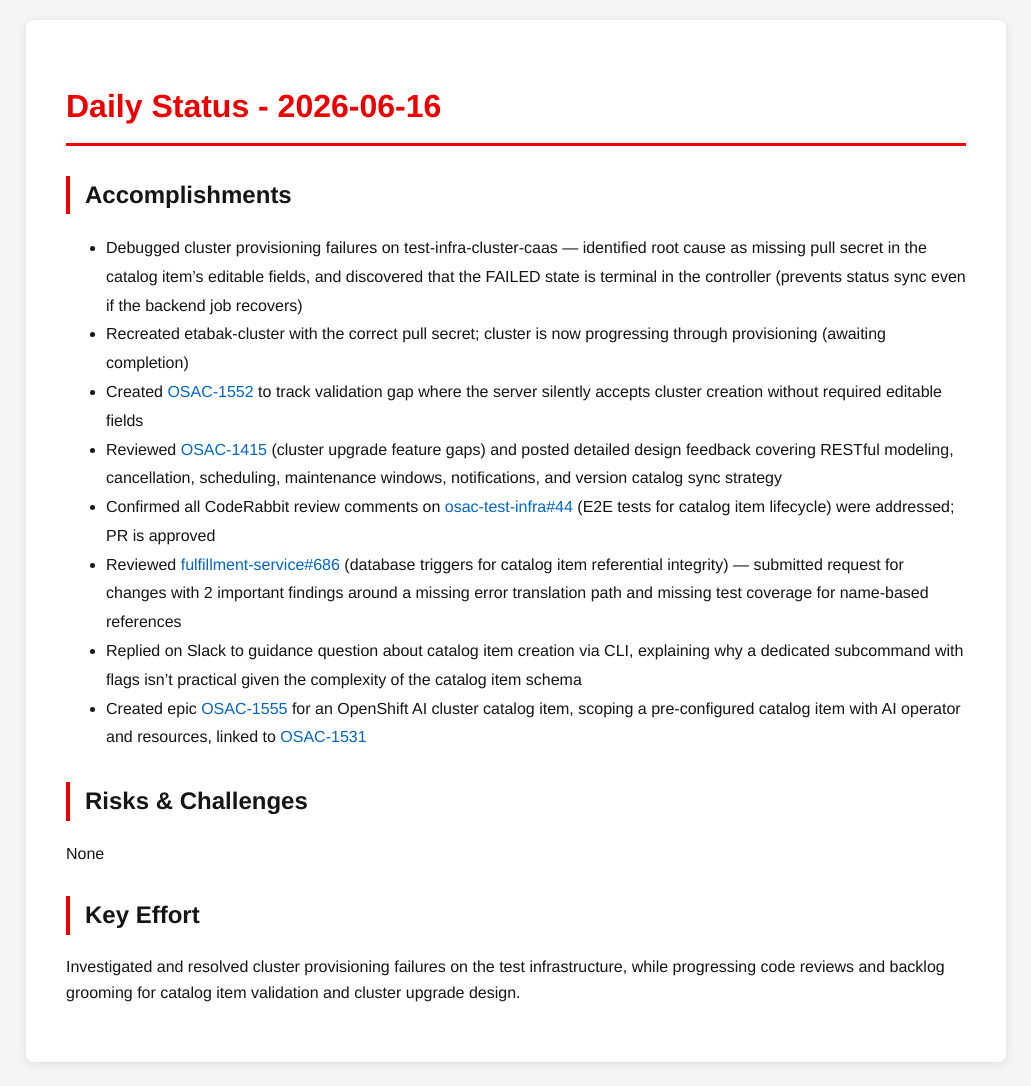
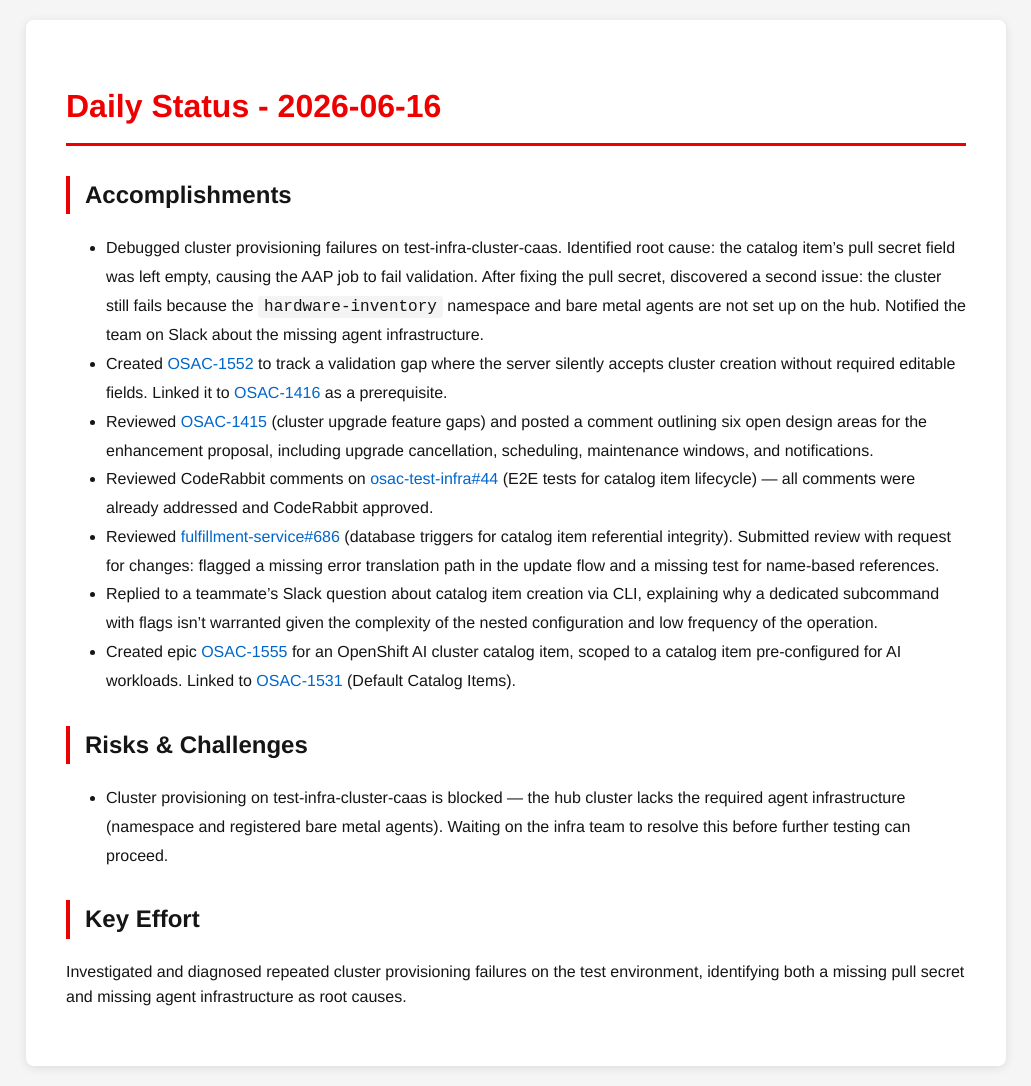
Before and after one commit to tzvatot/daily-status, a Jekyll site: the page built from 2026-06-16.md, in a window 1280 px wide. Shown: the whole page, without its empty margins (124-1155 px from the left). Built offline with Jekyll 4.4.1, drawn with Linux system fonts in a browser that asks for light colours.

Commit message:
Daily status update - 2026-06-16

```diff
--- a/2026-06-16.md
+++ b/2026-06-16.md
@@ -7,17 +7,16 @@ date: 2026-06-16
 # Daily Status - 2026-06-16
 
 ## Accomplishments
-- Debugged cluster provisioning failures on test-infra-cluster-caas — identified root cause as missing pull secret in the catalog item's editable fields, and discovered that the FAILED state is terminal in the controller (prevents status sync even if the backend job recovers)
-- Recreated etabak-cluster with the correct pull secret; cluster is now progressing through provisioning (awaiting completion)
-- Created [OSAC-1552](https://redhat.atlassian.net/browse/OSAC-1552) to track validation gap where the server silently accepts cluster creation without required editable fields
-- Reviewed [OSAC-1415](https://redhat.atlassian.net/browse/OSAC-1415) (cluster upgrade feature gaps) and posted detailed design feedback covering RESTful modeling, cancellation, scheduling, maintenance windows, notifications, and version catalog sync strategy
-- Confirmed all CodeRabbit review comments on [osac-test-infra#44](https://github.com/osac-project/osac-test-infra/pull/44) (E2E tests for catalog item lifecycle) were addressed; PR is approved
-- Reviewed [fulfillment-service#686](https://github.com/osac-project/fulfillment-service/pull/686) (database triggers for catalog item referential integrity) — submitted request for changes with 2 important findings around a missing error translation path and missing test coverage for name-based references
-- Replied on Slack to guidance question about catalog item creation via CLI, explaining why a dedicated subcommand with flags isn't practical given the complexity of the catalog item schema
-- Created epic [OSAC-1555](https://redhat.atlassian.net/browse/OSAC-1555) for an OpenShift AI cluster catalog item, scoping a pre-configured catalog item with AI operator and resources, linked to [OSAC-1531](https://redhat.atlassian.net/browse/OSAC-1531)
+- Debugged cluster provisioning failures on test-infra-cluster-caas. Identified root cause: the catalog item's pull secret field was left empty, causing the AAP job to fail validation. After fixing the pull secret, discovered a second issue: the cluster still fails because the `hardware-inventory` namespace and bare metal agents are not set up on the hub. Notified the team on Slack about the missing agent infrastructure.
+- Created [OSAC-1552](https://redhat.atlassian.net/browse/OSAC-1552) to track a validation gap where the server silently accepts cluster creation without required editable fields. Linked it to [OSAC-1416](https://redhat.atlassian.net/browse/OSAC-1416) as a prerequisite.
+- Reviewed [OSAC-1415](https://redhat.atlassian.net/browse/OSAC-1415) (cluster upgrade feature gaps) and posted a comment outlining six open design areas for the enhancement proposal, including upgrade cancellation, scheduling, maintenance windows, and notifications.
+- Reviewed CodeRabbit comments on [osac-test-infra#44](https://github.com/osac-project/osac-test-infra/pull/44) (E2E tests for catalog item lifecycle) — all comments were already addressed and CodeRabbit approved.
+- Reviewed [fulfillment-service#686](https://github.com/osac-project/fulfillment-service/pull/686) (database triggers for catalog item referential integrity). Submitted review with request for changes: flagged a missing error translation path in the update flow and a missing test for name-based references.
+- Replied to a teammate's Slack question about catalog item creation via CLI, explaining why a dedicated subcommand with flags isn't warranted given the complexity of the nested configuration and low frequency of the operation.
+- Created epic [OSAC-1555](https://redhat.atlassian.net/browse/OSAC-1555) for an OpenShift AI cluster catalog item, scoped to a catalog item pre-configured for AI workloads. Linked to [OSAC-1531](https://redhat.atlassian.net/browse/OSAC-1531) (Default Catalog Items).
 
 ## Risks & Challenges
-None
+- Cluster provisioning on test-infra-cluster-caas is blocked — the hub cluster lacks the required agent infrastructure (namespace and registered bare metal agents). Waiting on the infra team to resolve this before further testing can proceed.
 
 ## Key Effort
-Investigated and resolved cluster provisioning failures on the test infrastructure, while progressing code reviews and backlog grooming for catalog item validation and cluster upgrade design.
+Investigated and diagnosed repeated cluster provisioning failures on the test environment, identifying both a missing pull secret and missing agent infrastructure as root causes.
```
